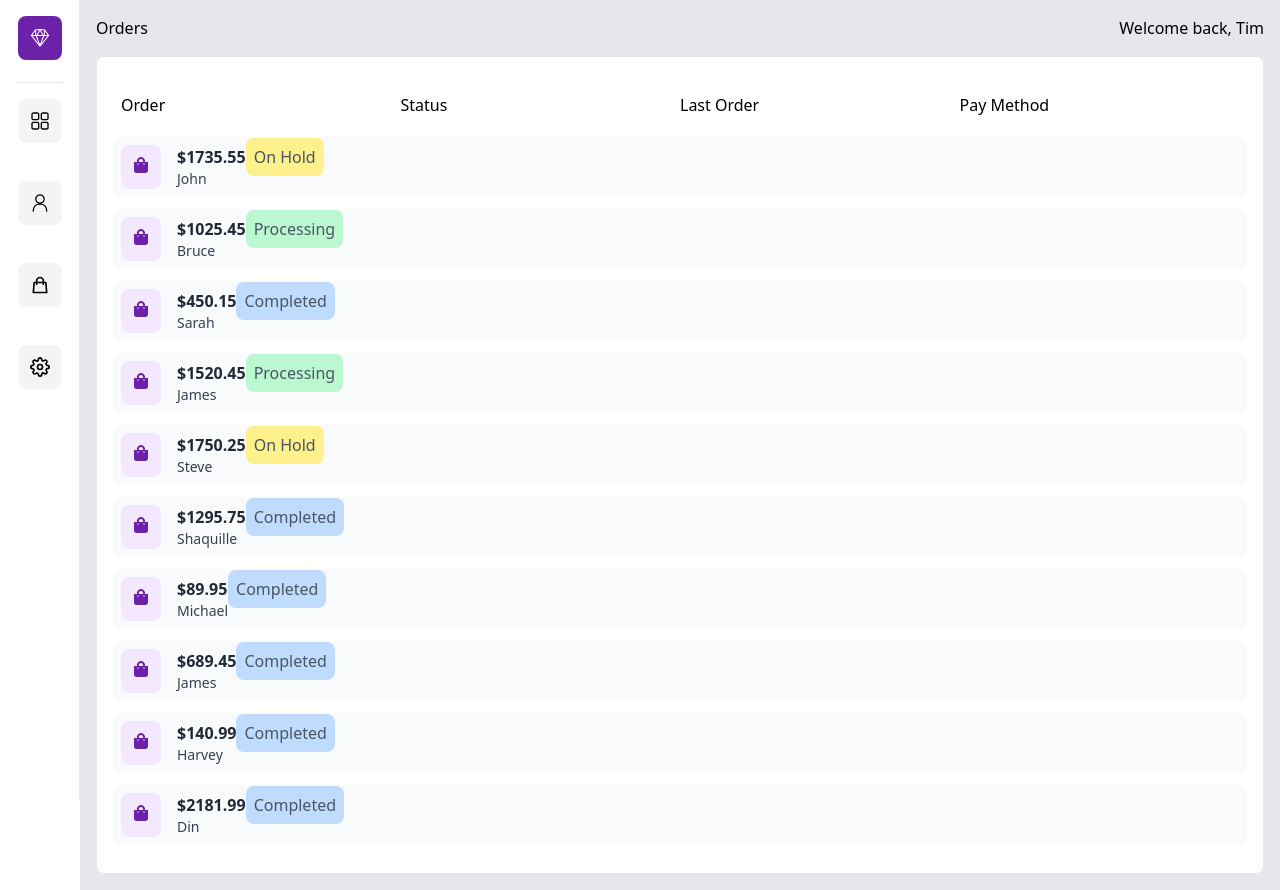
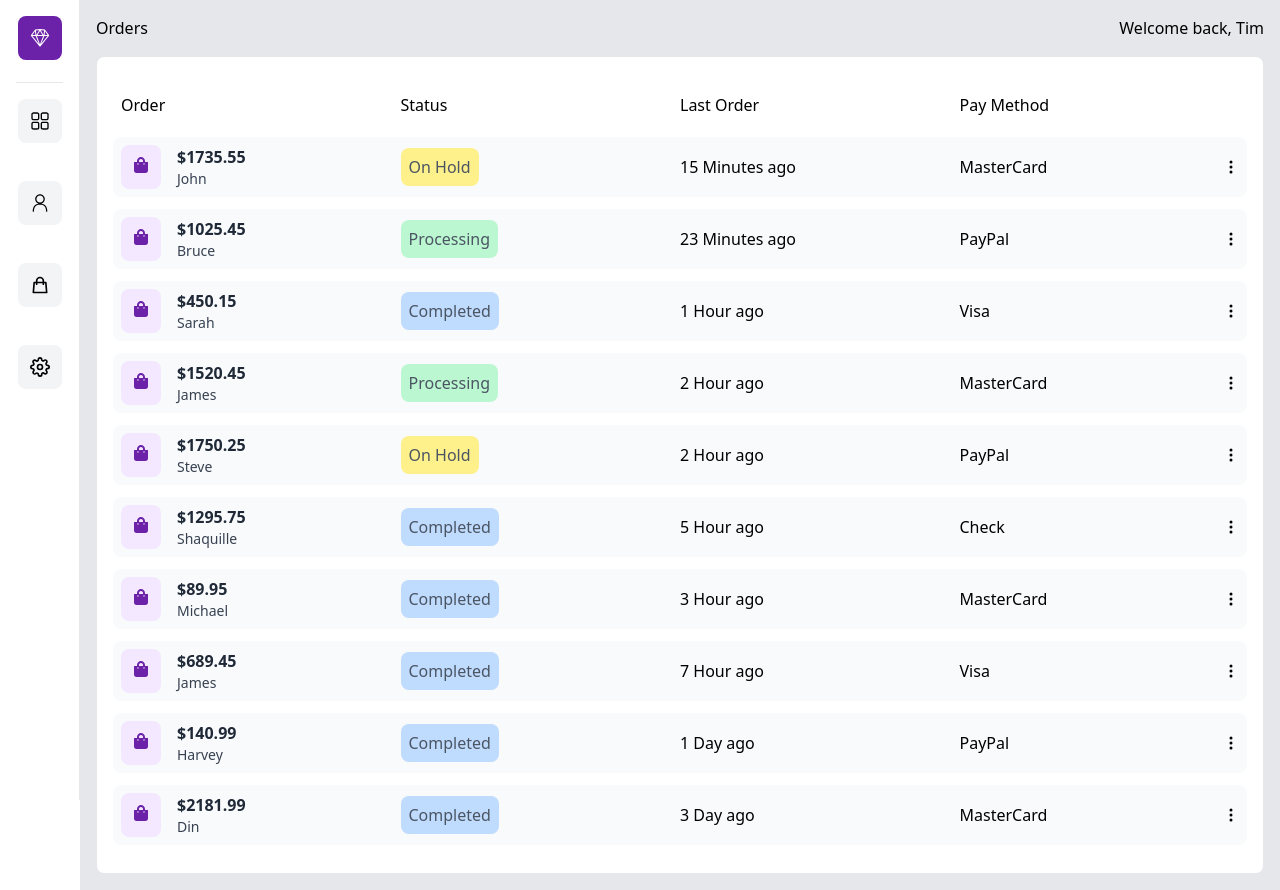
Before and after one commit to Aivazov/next-js-dashboard, a Next.js app: page /orders in a window 1280 px wide. Built offline with nearby package versions, Linux system fonts and the light colour scheme.

Commit message:
adorning the orders page

```diff
--- a/pages/orders.tsx
+++ b/pages/orders.tsx
@@ -1,6 +1,7 @@
 import React from 'react';
 import Header from '../components/Header';
 import { FaShoppingBag } from 'react-icons/fa';
+import { BsThreeDotsVertical } from 'react-icons/bs';
 import { persons } from '../api/fakeAPI';
 
 export default function orders() {
@@ -16,7 +17,7 @@ export default function orders() {
             <span>Order</span>
             <span className="sm:text-left text-right">Status</span>
             <span className="hidden md:grid">Last Order</span>
-            <span className="hidden md:grid">Pay Method</span>
+            <span className="hidden sm:grid">Pay Method</span>
           </div>
           <ul>
             {persons.map((order, id) => (
@@ -32,7 +33,8 @@ export default function orders() {
                     <p className="text-gray-800 font-bold">${order.total}</p>
                     <p className="text-gray-700 text-sm">{order.name.first}</p>
                   </div>
-                  <p className="text-gray-600 sm:text-left text-right">
+                </div>
+                <p className="text-gray-600 sm:pl-16 md:pl-0 sm:text-left text-right">
                   <span
                     className={
                       order.status === 'Processing'
@@ -45,6 +47,10 @@ export default function orders() {
                     {order.status}
                   </span>
                 </p>
+                <p className="hidden md:flex">{order.date}</p>
+                <div className="hidden md:flex items-center justify-between  ">
+                  <p>{order.method}</p>
+                  <BsThreeDotsVertical />
                 </div>
               </li>
             ))}
```
Lines whose indentation alone changed are shown as unchanged.
